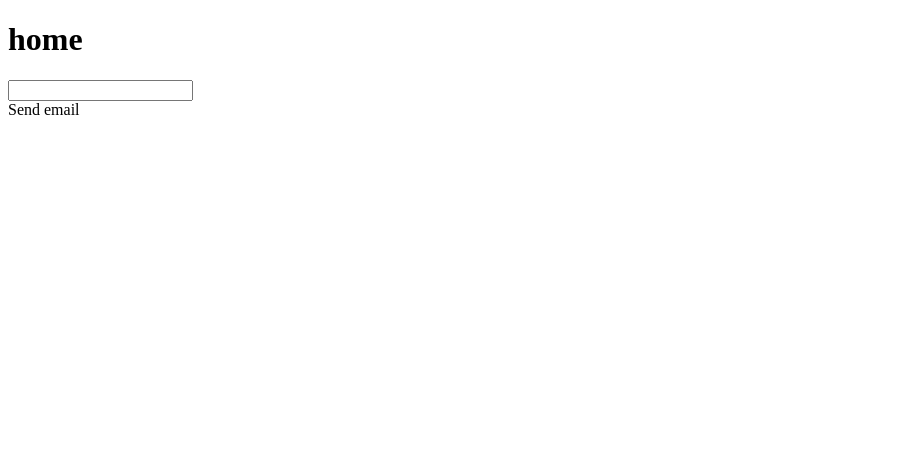
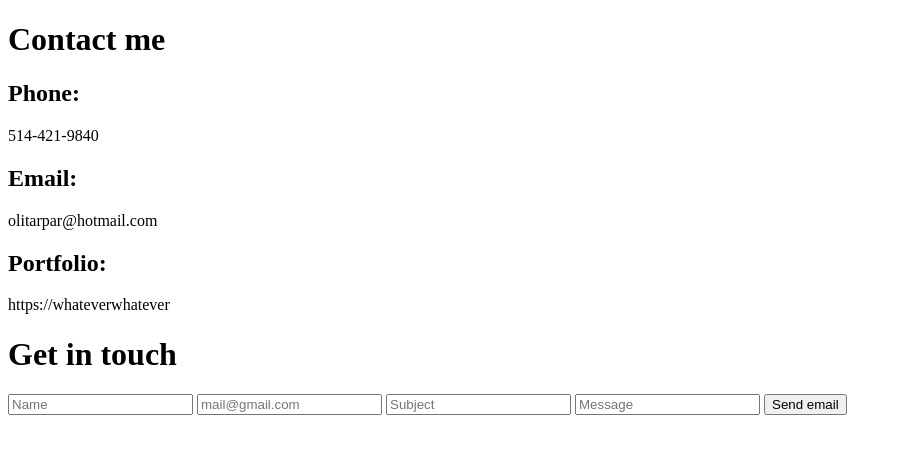
Before and after one commit to waintane/contact_me_app, a website: page public/index.html in a window 1280 px wide. Shown: the whole page, without its empty margins (0-902 px from the left). Drawn offline with Linux system fonts and the light colour scheme.

Commit message:
setup base html

```diff
--- /dev/null
+++ b/public/client.js
@@ -0,0 +1,32 @@
+const sendButton = document.querySelector("#mail-button");
+const input = document.querySelector("input");
+
+const urlMail = "http://localhost:5000"
+
+sendButton.addEventListener("click", () =>{
+    console.log("bruh")
+    sendData();
+})
+
+async function sendMail(){
+    console.log("email called")
+        const res = await fetch(urlMail + "sendMail",
+        {
+            method: "GET"
+        })
+        console.log(res)
+    }
+async function sendData(){
+    if (input.value === "") {return}
+    const res = await fetch(urlMail,
+    {
+        method: "POST",
+        headers: {
+            "Content-Type" : "application/json"
+        },
+        body: JSON.stringify({
+            parcel: input.value,
+            email: "olitarpar@hotmail.com"
+        })
+    })
+}
--- a/public/index.html
+++ b/public/index.html
@@ -7,44 +7,47 @@
     <title>Home</title>
 </head>
 <body>
-    <h1>home</h1>
+    <!-- <h1>home</h1>
     <input type="text">
-    <div class="mail-button">Send email</div>
+    <div class="mail-button">Send email</div> -->
+    <div>
 
-    <script>
-        const sendButton = document.querySelector(".mail-button");
-        const input = document.querySelector("input");
+        <div>
+            <h1>Contact me</h1>
+            <div>
+                <div>
+                    <div></div>
+                    <h2>Phone:</h2>
+                </div>
+                <p>514-421-9840</p>
+            </div>
+            <div>
+                <div>
+                    <div></div>
+                    <h2>Email:</h2>
+                </div>
+                <p>olitarpar@hotmail.com</p>
+            </div>
+            <div>
+                <div>
+                    <div></div>
+                    <h2>Portfolio:</h2>
+                </div>
+                <p>https://whateverwhatever</p>
+            </div>
+        </div>
 
-        const urlMail = "http://localhost:5000"
+        <form action="">
+            <h1>Get in touch</h1>
+            <input type="text" id="input_name" placeholder="Name" required>
+            <input type="text" id="input_mail" placeholder="mail@gmail.com" required>
+            <input type="text" id="input_subject" placeholder="Subject" required>
+            <input type="text" id="input_content"placeholder="Message" required>
+            <button id="mail-button" type="submit">Send email</button>
+        </form>
 
-        sendButton.addEventListener("click", () =>{
-            console.log("bruh")
-            sendData();
-        })
+    </div>
 
-        async function sendMail(){
-            console.log("email called")
-                const res = await fetch(urlMail + "sendMail",
-                {
-                    method: "GET"
-                })
-                console.log(res)
-            }
-        async function sendData(){
-            if (input.value === "") {return}
-            const res = await fetch(urlMail,
-            {
-                method: "POST",
-                headers: {
-                    "Content-Type" : "application/json"
-                },
-                body: JSON.stringify({
-                    parcel: input.value,
-                    email: "olitarpar@hotmail.com"
-                })
-            })
-        }
-
-    </script>
+    <script src="client.js"></script>
 </body>
 </html>
```
